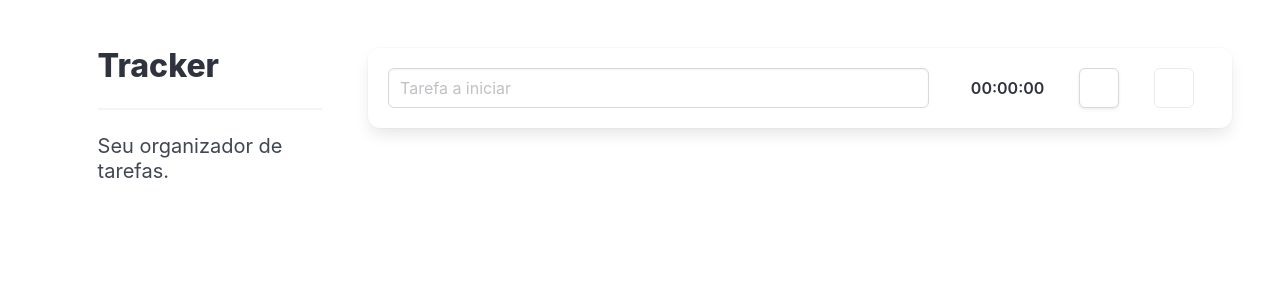
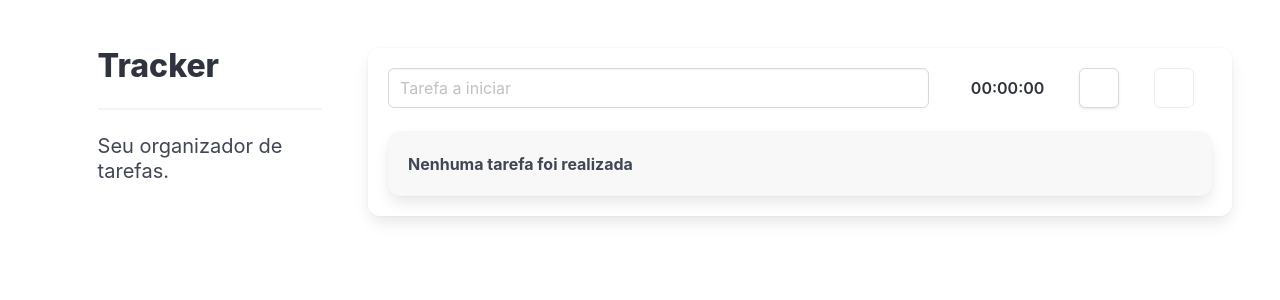
Before and after one commit to DaviVilarinho/tracker, a Vue app: page / in a window 1280 px wide. Shown: the top 300 px of the page. Built offline with nearby package versions, Linux system fonts and the light colour scheme; the HTML template or start-up script is replaced by a standard one.

Commit message:
padding and alignment

```diff
--- /dev/null
+++ b/src/components/BoxVue.vue
@@ -0,0 +1,11 @@
+<template>
+  <div class="box has-text-weight-bold"><slot></slot></div>
+</template>
+
+<script setup></script>
+
+<style scoped>
+.box {
+  background-color: #f8f8f8;
+}
+</style>
--- a/src/components/DoneTodo.vue
+++ b/src/components/DoneTodo.vue
@@ -1,20 +1,21 @@
 <template>
-  <div class="box has-text-weight-bold">
-    <div class="columns">
-      <div class="column is-7">
+  <box-vue>
+    <div class="is-flex is-justify-content-space-between is-align-items-center px-4">
+      <div>
         {{ item.name ?? 'Tarefa sem Descrição' }}
       </div>
-      <div class="column">
+      <div>
         <cronometro-view :counter="item.counterTime"/>
       </div>
     </div>
-  </div>
+  </box-vue>
 </template>
 
 <script setup lang="ts">
 import { defineProps, PropType } from 'vue';
 import type TodoItem from '@/interfaces/TodoItem';
 import CronometroView from './CronometroView.vue';
+import BoxVue from './BoxVue.vue';
 
 defineProps({
   item: {
--- a/src/components/FormularioTracker.vue
+++ b/src/components/FormularioTracker.vue
@@ -9,7 +9,10 @@
           <timer-tracker @end-counter="onEndCounter"></timer-tracker>
         </div>
       </div>
-      <done-todo v-for="(item, i) in doneItems" :key="i" :item="item"/>
+      <template v-if="doneItems.length > 0">
+        <done-todo v-for="(item, i) in doneItems" :key="i" :item="item"/>
+      </template>
+      <box-vue v-else>Nenhuma tarefa foi realizada</box-vue>
     </div>
   </section>
 </template>
@@ -19,6 +22,7 @@ import { ref } from 'vue';
 import type TodoItem from '@/interfaces/TodoItem';
 import TimerTracker from './TimerTracker.vue';
 import DoneTodo from './DoneTodo.vue';
+import BoxVue from './BoxVue.vue';
 
 const itemDescription = ref<string | undefined>(undefined);
 
```
